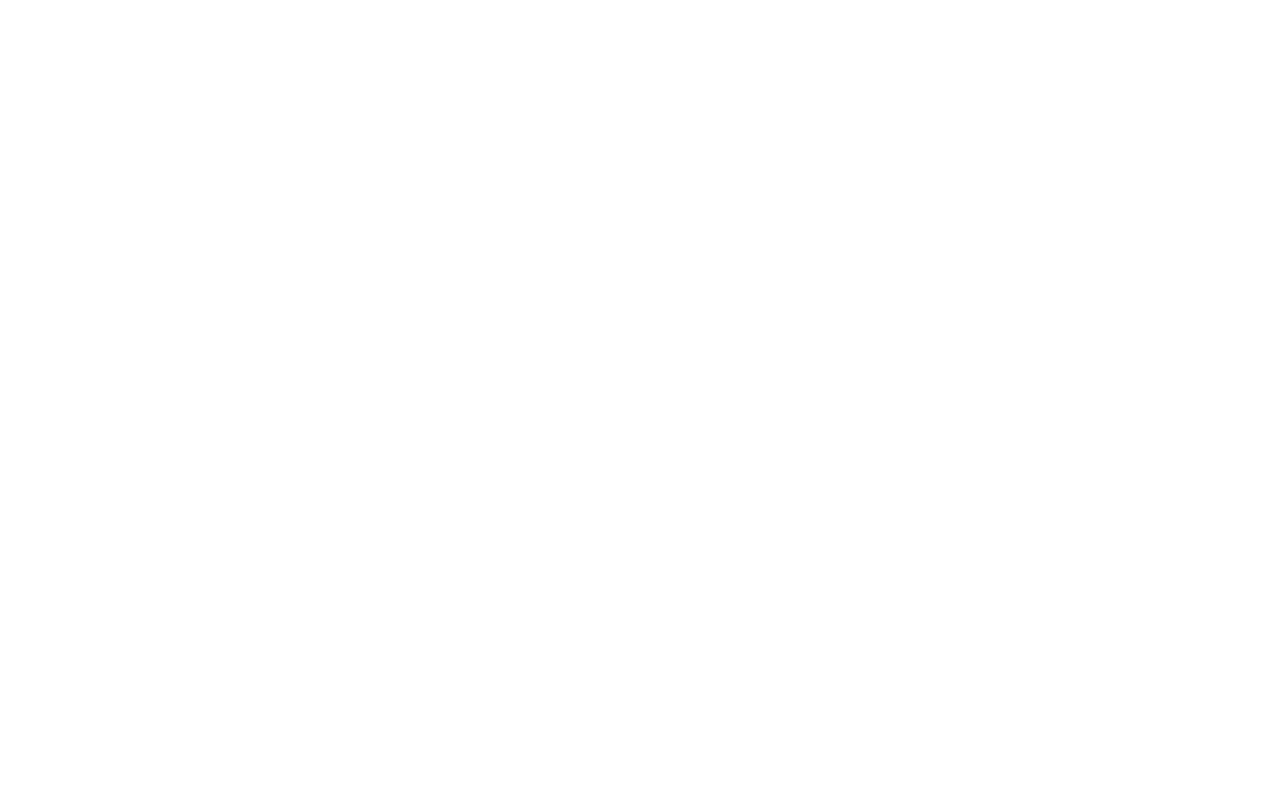
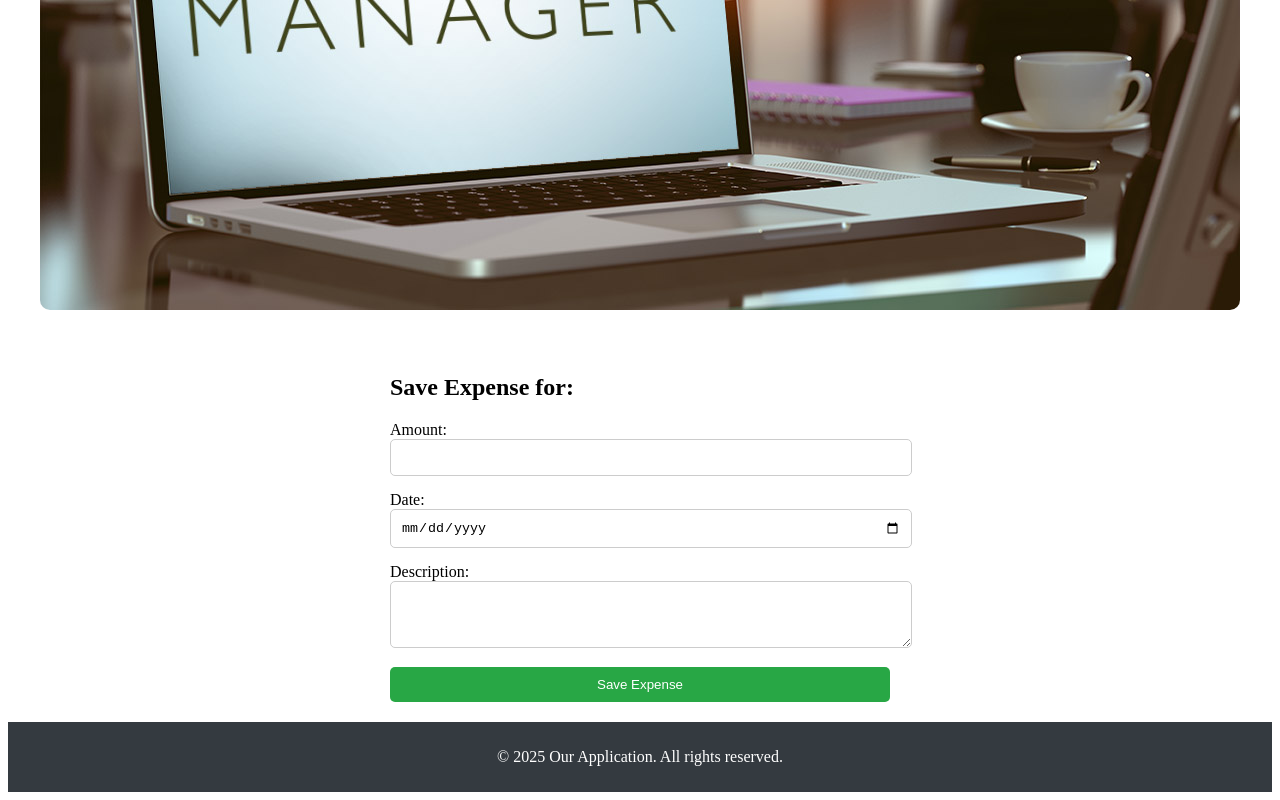
Before and after one commit to chanuka1012/New_frontend, a React (Vite) app: page /expense/save in a window 1280 px wide. Before the commit this address had no page. Shown: the part 453-1253 px from the top of the page. Before the commit the page ends 800 px from the top, so only its background shows below. Built offline with nearby package versions, Linux system fonts and the light colour scheme.

Commit message:
expense hanling 01

```diff
--- a/src/App.jsx
+++ b/src/App.jsx
@@ -7,6 +7,9 @@
 import HomePage from './Components/HomePage/HomePage';
 import Register from './Components/Register/Register';
 import Login from './Components/Login/Login';
+import Expense from './Components/Expense/Expense';
+import ExpenseSavePage from './Components/ExpenseSave/ExpenseSave';
+
 
 function App() {
   const [count, setCount] = useState(0)
@@ -18,6 +21,8 @@
          <Route path="/" element={<HomePage />} />
          <Route path="/register" element={<Register />} />
          <Route path="/login" element={<Login />} />
+         <Route path="/expense" element={<Expense />} />
+         <Route path="/expense/save" element={<ExpenseSavePage />} />
        </Routes>
       </BrowserRouter>
     </>
--- /dev/null
+++ b/src/Components/Expense/Expense.jsx
@@ -0,0 +1,94 @@
+import React, { useState } from 'react';
+import { useNavigate } from 'react-router-dom';
+import Header from '../Header/Header';
+import Footer from '../Footer/Footer';
+import BackgroundImage from '../BackgroundImage/BackGroundImage';
+
+
+export default function ExpensePage() {
+  const expenseCategories = [
+    { category: 'Housing', items: ['Rent', 'Mortgage', 'Utilities (Electricity, Water, Internet)'] },
+    { category: 'Transportation', items: ['Fuel', 'Vehicle Maintenance', 'Public Transit', 'Parking'] },
+    { category: 'Groceries', items: ['Food', 'Beverages', 'Household Supplies'] },
+    { category: 'Dining Out', items: ['Restaurants', 'Coffee Shops', 'Takeout'] },
+    { category: 'Health', items: ['Medical Bills', 'Insurance', 'Fitness Memberships'] },
+    { category: 'Entertainment', items: ['Movies', 'Subscriptions (Netflix, Spotify)', 'Events'] },
+    { category: 'Education', items: ['Tuition Fees', 'Books', 'Courses'] },
+    { category: 'Personal Care', items: ['Clothing', 'Beauty Products', 'Salon Visits'] },
+    { category: 'Debt Payments', items: ['Loan Repayments', 'Credit Card Bills'] },
+    { category: 'Savings & Investments', items: ['Emergency Fund', 'Stocks', 'Retirement'] },
+    { category: 'Gifts & Donations', items: ['Charity', 'Birthday Presents'] },
+    { category: 'Miscellaneous', items: ['Unplanned or Uncategorized Expenses'] },
+  ];
+
+  const [selectedCategory, setSelectedCategory] = useState(null);
+  const navigate = useNavigate(); // Use navigate hook for programmatic navigation
+
+  const handleCategoryChange = (e) => {
+    const category = expenseCategories.find((cat) => cat.category === e.target.value);
+    setSelectedCategory(category);
+  };
+
+  return (
+    <div>
+      <Header />
+      <BackgroundImage />
+      <div style={{ padding: '20px', textAlign: 'center' }}>
+        <h2>Expense Categories</h2>
+
+        {/* Dropdown for Main Categories */}
+        <div style={{ marginBottom: '20px' }}>
+          <label htmlFor="category-select" style={{ marginRight: '10px' }}>
+            Select a Category:
+          </label>
+          <select
+            id="category-select"
+            onChange={handleCategoryChange}
+            style={{
+              padding: '10px',
+              borderRadius: '5px',
+              border: '1px solid #ccc',
+              fontSize: '16px',
+            }}
+          >
+            <option value="" disabled selected>
+              -- Choose a Category --
+            </option>
+            {expenseCategories.map((category, index) => (
+              <option key={index} value={category.category}>
+                {category.category}
+              </option>
+            ))}
+          </select>
+        </div>
+
+        {/* Buttons for Subcategories */}
+        {selectedCategory && (
+          <div style={{ marginTop: '20px' }}>
+            <h3>{selectedCategory.category}</h3>
+            <div>
+              {selectedCategory.items.map((item, idx) => (
+                <button
+                  key={idx}
+                  style={{
+                    margin: '5px',
+                    padding: '10px 20px',
+                    borderRadius: '5px',
+                    border: 'none',
+                    backgroundColor: '#007BFF',
+                    color: 'white',
+                    cursor: 'pointer',
+                  }}
+                  onClick={() => navigate('/expense/save', { state: { category: item } })} // Pass category to ExpenseSavingPage
+                >
+                  {item}
+                </button>
+              ))}
+            </div>
+          </div>
+        )}
+      </div>
+      <Footer />
+    </div>
+  );
+}
--- /dev/null
+++ b/src/Components/ExpenseSave/ExpenseSave.jsx
@@ -0,0 +1,144 @@
+import React, { useState } from 'react';
+import { useLocation, useNavigate } from 'react-router-dom';
+import Header from '../Header/Header';
+import Footer from '../Footer/Footer';
+import BackgroundImage from '../BackgroundImage/BackGroundImage';
+import axios from 'axios';
+
+export default function ExpenseSavePage() {
+  const { state } = useLocation();
+  const navigate = useNavigate();
+
+  const category = state?.category; // Retrieve category passed from ExpensePage
+
+  const [expenseData, setExpenseData] = useState({
+    amount: '',
+    date: '',
+    description: '',
+    userId: '', // Add dynamic userId if available
+  });
+
+  const [message, setMessage] = useState('');
+
+  const handleChange = (e) => {
+    const { name, value } = e.target;
+    setExpenseData({ ...expenseData, [name]: value });
+  };
+
+  const handleSubmit = async (e) => {
+    e.preventDefault();
+
+    try {
+      const response = await axios.post('http://localhost:8081/api/expenses/save', {
+        ...expenseData,
+        category, // Add category to the request data
+      });
+
+      setMessage('Expense saved successfully!');
+      setExpenseData({
+        amount: '',
+        date: '',
+        description: '',
+        userId: '',
+      });
+      navigate('/expense'); // Optionally redirect after saving
+    } catch (error) {
+      setMessage(
+        error.response?.data || 'Error saving expense. Please try again later.'
+      );
+      console.error(error);
+    }
+  };
+
+  return (
+    <div>
+      <Header />
+      <BackgroundImage />
+      <div style={{ maxWidth: '500px', margin: 'auto', padding: '20px' }}>
+        <h2>Save Expense for: {category}</h2>
+        <form onSubmit={handleSubmit}>
+          <div style={{ marginBottom: '15px' }}>
+            <label>Amount:</label>
+            <input
+              type="number"
+              name="amount"
+              value={expenseData.amount}
+              onChange={handleChange}
+              required
+              style={{
+                width: '100%',
+                padding: '10px',
+                borderRadius: '5px',
+                border: '1px solid #ccc',
+              }}
+            />
+          </div>
+
+          <div style={{ marginBottom: '15px' }}>
+            <label>Date:</label>
+            <input
+              type="date"
+              name="date"
+              value={expenseData.date}
+              onChange={handleChange}
+              required
+              style={{
+                width: '100%',
+                padding: '10px',
+                borderRadius: '5px',
+                border: '1px solid #ccc',
+              }}
+            />
+          </div>
+
+          <div style={{ marginBottom: '15px' }}>
+            <label>Description:</label>
+            <textarea
+              name="description"
+              value={expenseData.description}
+              onChange={handleChange}
+              rows="3"
+              required
+              style={{
+                width: '100%',
+                padding: '10px',
+                borderRadius: '5px',
+                border: '1px solid #ccc',
+              }}
+            ></textarea>
+          </div>
+
+          <button
+            type="submit"
+            style={{
+              backgroundColor: '#28A745',
+              color: 'white',
+              padding: '10px 20px',
+              borderRadius: '5px',
+              border: 'none',
+              cursor: 'pointer',
+              width: '100%',
+            }}
+          >
+            Save Expense
+          </button>
+        </form>
+        {message && (
+          <div
+            style={{
+              marginTop: '20px',
+              padding: '10px',
+              color: message.includes('successfully') ? 'green' : 'red',
+              border: `1px solid ${
+                message.includes('successfully') ? 'green' : 'red'
+              }`,
+            }}
+          >
+            {message}
+          </div>
+        )}
+      </div>
+      <Footer />
+    </div>
+  );
+}
--- a/src/Components/Login/Login.jsx
+++ b/src/Components/Login/Login.jsx
@@ -4,6 +4,8 @@
 import Header from '../Header/Header';
 import Footer from '../Footer/Footer';
 import BackgroundImage from '../BackgroundImage/BackGroundImage';
+import { useNavigate } from 'react-router-dom';
+
 
 export default function Login() {
 
@@ -14,6 +16,10 @@
 
       const [errorMessage, setErrorMessage] = useState('');
       const [successMessage, setSuccessMessage] = useState('');
+
+      // Inside Login component
+        const navigate = useNavigate();
+
 
       const handleChange = (e) => {
         const { name, value } = e.target;
@@ -26,6 +32,7 @@
           const response = await axios.post('http://localhost:8081/api/users/login', formData);
           setSuccessMessage(response.data); // "Login successful"
           console.log('User authenticated');
+          navigate('/expense'); // Navigate to Expense Page on successful login
         } catch (error) {
           setErrorMessage(error.response?.data || 'Invalid credentials.');
         }
```
